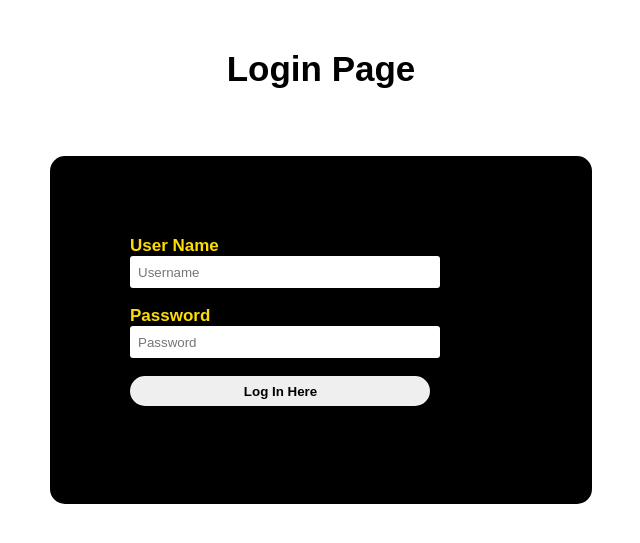
After one commit to ysabhishekmishra/Recursion_3.0_Four-Bits-, a Flask app: page /login in a window 1280 px wide. The commit adds this page. Shown: the top 543 px of the page, without its empty margins (319-959 px from the left). Run offline with Flask 2, Linux system fonts and the light colour scheme.

Commit message:
Add files via upload
In this commit we add the login page and also created the session for those user who are login for purchase purpose

```diff
--- /dev/null
+++ b/Static/rishul.css
@@ -0,0 +1,54 @@
+body
+{
+    margin: 0;
+    padding: 0;
+    background-color:white;
+    font-family: 'Arial';
+
+}
+.login{
+        width: 382px;
+        overflow: hidden;
+        margin: auto;
+        margin: 20 0 0 450px;
+        padding: 80px;
+        background: black;
+        border-radius: 15px ;
+
+}
+h2{
+    text-align: center;
+    color: #000000;
+    padding: 20px;
+    font-size: 35px;
+}
+label{
+    color: #fddb04;
+    font-size: 17px;
+}
+#Uname{
+    width: 300px;
+    height: 30px;
+    border: none;
+    border-radius: 3px;
+    padding-left: 8px;
+}
+#Pass{
+    width: 300px;
+    height: 30px;
+    border: none;
+    border-radius: 3px;
+    padding-left: 8px;
+
+}
+#log{
+    width: 300px;
+    height: 30px;
+    border: none;
+    border-radius: 17px;
+    padding-left: 7px;
+    color: Black;
+    font-weight: 700;
+
+
+}
--- /dev/null
+++ b/Templates/login.html
@@ -0,0 +1,27 @@
+<!DOCTYPE html>
+<html>
+<head>
+    <title>Login Form</title>
+    <link rel="stylesheet" href="{{  url_for('static',filename='rishul.css')}}" rel="stylesheet">
+</head>
+<body>
+    <h2>Login Page</h2><br>
+    <div class="login">
+    <form id="login" method="post" action="/login_validation">
+        <label><b>User Name
+        </b>
+        </label>
+        <input type="text" name="name" id="Uname" placeholder="Username">
+        <br><br>
+        <label><b>Password
+        </b>
+        </label>
+        <input type="Password" name="password" id="Pass" placeholder="Password">
+        <br><br>
+        <button type="submit" name="log" id="log">Log In Here</button>
+        <br><br>
+
+    </form>
+</div>
+</body>
+</html>
--- a/main.py
+++ b/main.py
@@ -1,17 +1,40 @@
-from flask import Flask,render_template
-# import mysql.connector
-# import os
+from flask import Flask,render_template,request,redirect,session
+import mysql.connector
+import os
 
 app=Flask(__name__)
-# app.secret_key=os.urandom(24)
-# conn=mysql.connector.connect(host="localhost",user="root",database="kjhackathon")
-# cursor=conn.cursor()
+app.secret_key=os.urandom(24)
+conn=mysql.connector.connect(host="localhost",user="root",database="recursion3.0")
+cursor=conn.cursor()
 
 
 @app.route('/')
 def home():
     return render_template("index.html")
 
+@app.route('/cources')
+def cources():
+    return render_template("cources.html")
+
+@app.route('/login')
+def login():
+    return render_template("login.html")
+
+@app.route('/login_validation',methods=['POST'])
+def login_validation():
+    email=request.form.get('name')
+    password=request.form.get('password')
+
+    cursor.execute("""SELECT * FROM userdata Where email Like '{}' and password like '{}'""".format(email,password))
+    userdata=cursor.fetchall()
+
+
+    if len(userdata)>0:
+        session['no']=userdata
+        return redirect('/order')
+    else:
+        return redirect('/login')
+
 
 if __name__=='__main__':
     app.run(debug=True)
```
Also changed, not shown: Static/style.css (+110 -7 lines), Templates/Index.html (+5 -2 lines), Templates/cources.html (added, +71 -0 lines).
